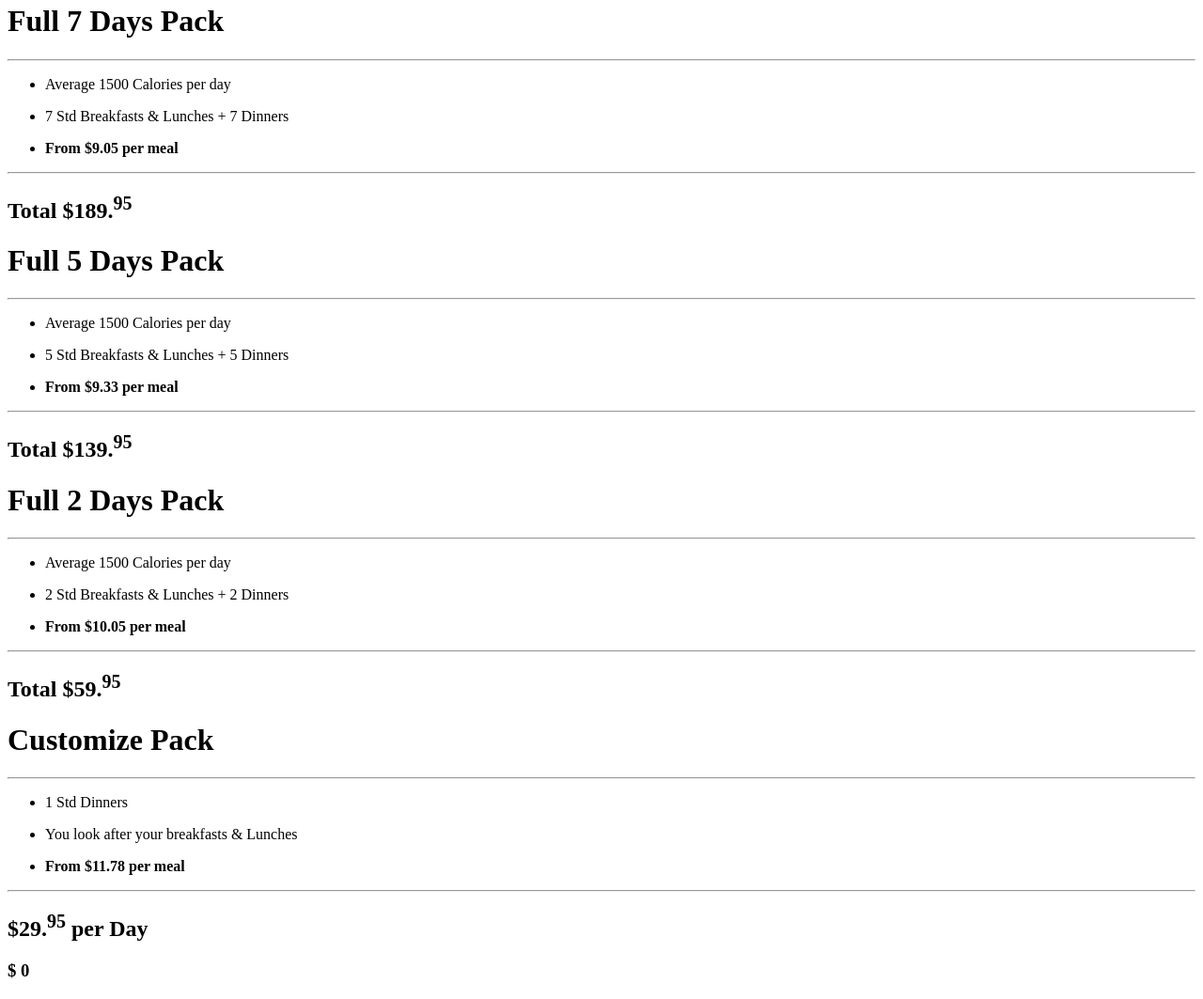
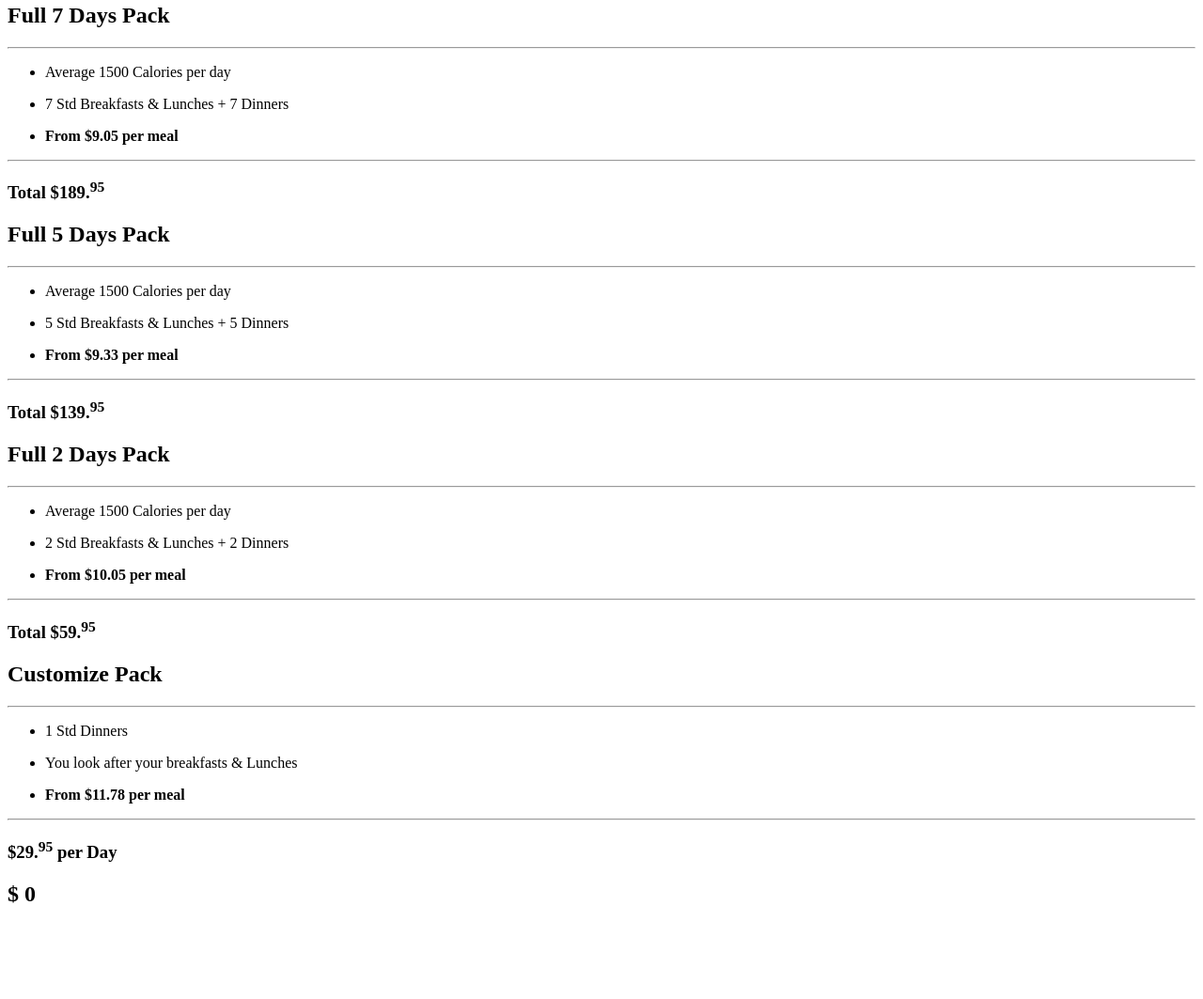
Before and after one commit to Jess0408/Everyplate, a plain HTML site: page Checkout/plans.html in a window 1280 px wide. Shown: the part 342-1405 px from the top of the page at 94% size. After the commit the page ends 1327 px from the top, so only its background shows below. Drawn offline with Linux system fonts and the light colour scheme.

Commit message:
word size change

```diff
--- a/Checkout/plans.html
+++ b/Checkout/plans.html
@@ -24,7 +24,7 @@
 
     <!-- Plan1 -->
     <div>
-        <h1>Full 7 Days Pack</h1>
+        <h2>Full 7 Days Pack</h2>
         <hr>
         <ul>
             <li><p>Average 1500 Calories per day</p></li>
@@ -32,12 +32,12 @@
             <li><p><b>From $9.05 per meal</b></p></li>
         </ul>
         <hr>
-        <h2>Total $189.<sup>95</sup></h2>
+        <h3>Total $189.<sup>95</sup></h3>
     </div>
 
     <!-- Plan2 -->
     <div>
-        <h1>Full 5 Days Pack</h1>
+        <h2>Full 5 Days Pack</h2>
         <hr>
         <ul>
             <li><p>Average 1500 Calories per day</p></li>
@@ -45,12 +45,12 @@
             <li><p><b>From $9.33 per meal</b></p></li>
         </ul>
         <hr>
-        <h2>Total $139.<sup>95</sup></h2>
+        <h3>Total $139.<sup>95</sup></h3>
     </div>
 
     <!-- Plan3 -->
     <div>
-        <h1>Full 2 Days Pack</h1>
+        <h2>Full 2 Days Pack</h2>
         <hr>
         <ul>
             <li><p>Average 1500 Calories per day</p></li>
@@ -58,12 +58,12 @@
             <li><p><b>From $10.05 per meal</b></p></li>
         </ul>
         <hr>
-        <h2>Total $59.<sup>95</sup></h2>
+        <h3>Total $59.<sup>95</sup></h3>
     </div>
 
     <!-- Plan4 -->
     <div>
-        <h1>Customize Pack</h1>
+        <h2>Customize Pack</h2>
         <hr>
         <ul>
             <li><p>1 Std Dinners</p></li>
@@ -71,12 +71,12 @@
             <li><p><b>From $11.78 per meal</b></p></li>
         </ul>
         <hr>
-        <h2>$29.<sup>95</sup> per Day</h2>
+        <h3>$29.<sup>95</sup> per Day</h3>
     </div>
 
     <!-- Footer -->
     <footer>
-        <h3>$ 0</h3>
+        <h2>$ 0</h2>
     </footer>
 </body>
 </html>
```
